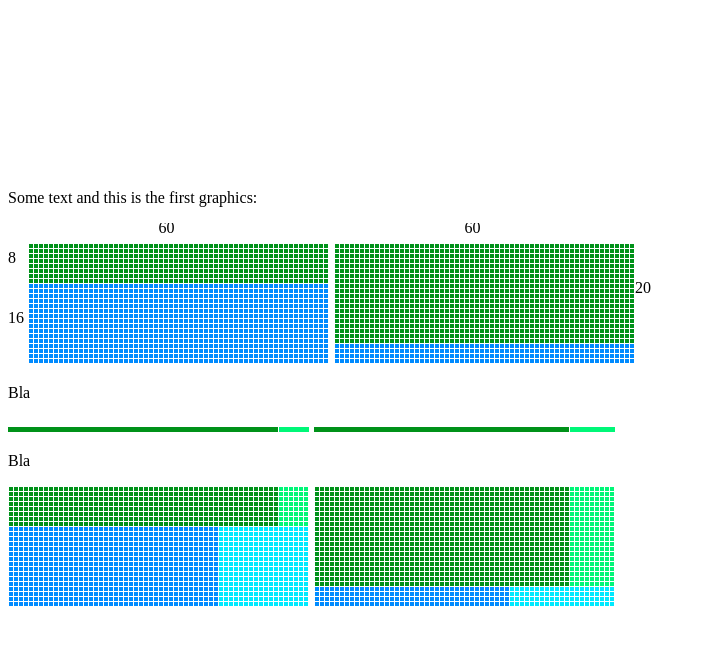
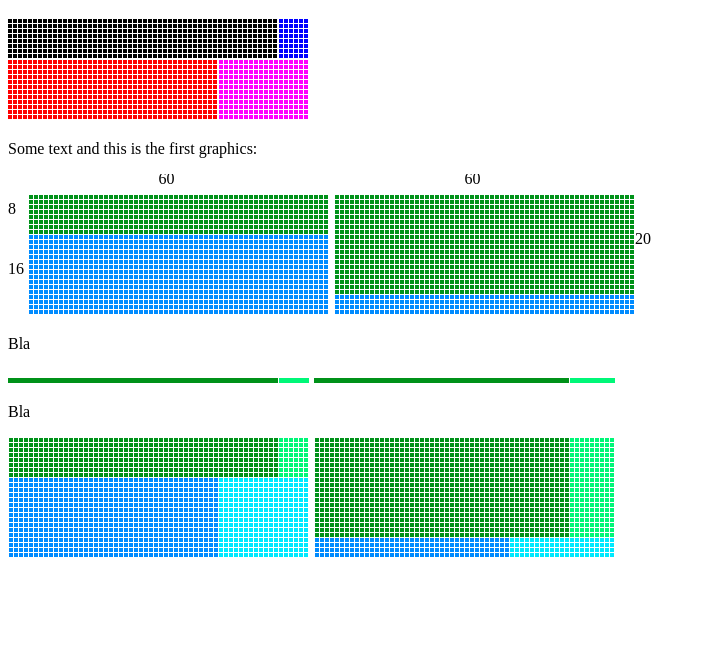
Before and after one commit to MercuryBench/simpsons-paradox, a plain HTML site: page article.html in a window 1280 px wide. Shown: the part 61-706 px from the top of the page, without its empty margins (0-706 px from the left). Drawn offline with nearby package versions, Linux system fonts and the light colour scheme.

Commit message:
new kind of diagram in testing

```diff
--- a/article.html
+++ b/article.html
@@ -15,7 +15,56 @@
                       <g id=upperleft></g>     <g id=upperright></g>
                       <g id=lowerleft></g>     <g id=lowerright></g>
                   </svg>
+                  <script>
+                        var dataW = {Nx: 60, Ny: 20, Nx11: 54, Nx12: 6, Nx21: 42, Nx22: 18, Ny1: 8, Ny2: 16};
+                        var dataM = {Nx: 60, Ny: 20, Nx11: 51, Nx12: 9, Nx21: 39, Nx22: 21, Ny1: 20, Ny2: 4};
+                        var paddingBlocks = 5 // padding between W and M block
+                        var graphicalDataW = {padding: 1, scale: 5};
+                        var widthBlockW = dataW.Nx*scale + padding;
+                        var heightBlockW = dataW.Ny*scale + padding;
+                        var graphicalDataM = {padding: 1, scale: 5};
+                        var widthBlockM = dataM.Nx*scale + padding;
+                        var heightBlockM = dataM.Ny*scale + padding;
 
+                        var numhori = 60, numverti = 24;  //
+                        var w = widthBlockW+widthBlockM+paddingBlocks;
+                        var h = Math.max(heightBlockW, heightBlockM);
+
+                        var fig = d3.select("#experimental")
+                            .attr("width", w)
+                            .attr("height", h);
+
+                        // now transform blocks
+                        var makeBlocks = function(blockSelection, Nx, Ny, sc, pad, col)
+                        {
+                            for (let i=0; i<Nx; i++){
+                                for (let j=0; j<Ny; j++){
+                                    blockSelection.append("rect")
+                                        .attr("width", sc-pad)
+                                        .attr("height", sc-pad)
+                                        .attr('transform', `translate(${i*sc}, ${j*sc})`)
+                                        .attr("fill", col)
+                                }
+                            }
+                        }
+
+                        var blockUL = fig.select("#upperleft");
+                        makeBlocks(blockUL, dataW.Nx11, dataW.Ny1, graphicalDataW.scale, graphicalDataW.padding, "black")
+
+                        var blockUR = fig.select("#upperright")
+                        makeBlocks(blockUR, dataW.Nx12, dataW.Ny1, graphicalDataW.scale, graphicalDataW.padding, "blue")
+                        blockUR.attr('transform', 'translate(' + (dataW.Nx11*graphicalDataW.scale+graphicalDataW.padding) + ',0)')
+
+                        var blockLL = fig.select("#lowerleft")
+                        makeBlocks(blockLL, dataW.Nx21, dataW.Ny2, graphicalDataW.scale, graphicalDataW.padding, "red")
+                        blockLL.attr('transform', 'translate(0,' + (dataW.Ny1*graphicalDataW.scale+graphicalDataW.padding) + ')')
+
+                        var blockLR = fig.select("#lowerright")
+                        makeBlocks(blockLR, dataW.Nx22, dataW.Ny2, graphicalDataW.scale, graphicalDataW.padding, "magenta")
+                        blockLR.attr('transform', 'translate(' + (dataW.Nx21*graphicalDataW.scale+graphicalDataW.padding) + ',' + (dataW.Ny1*graphicalDataW.scale+graphicalDataW.padding) + ')')
+
+
+                    </script>
 
 
 
```
